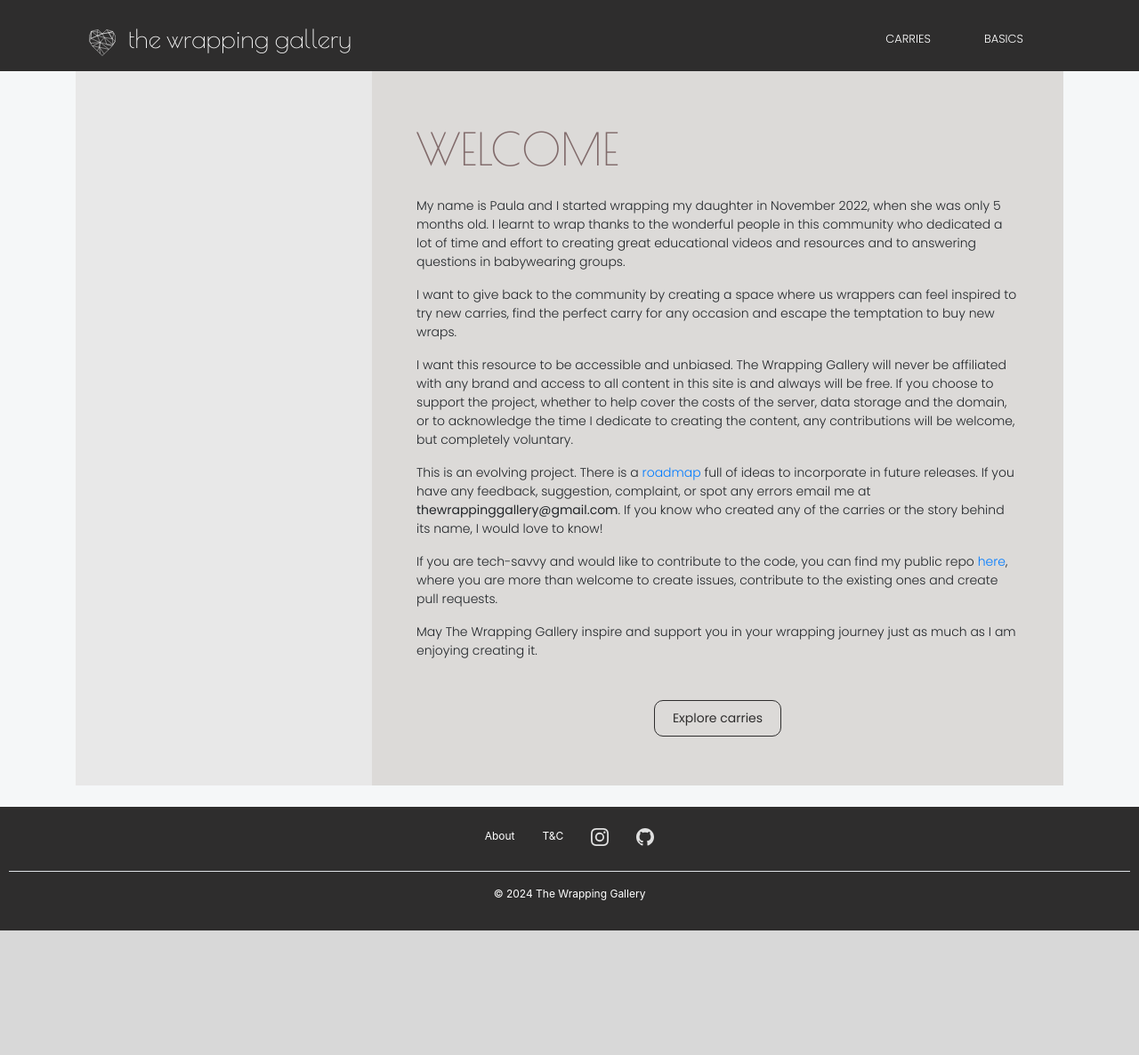
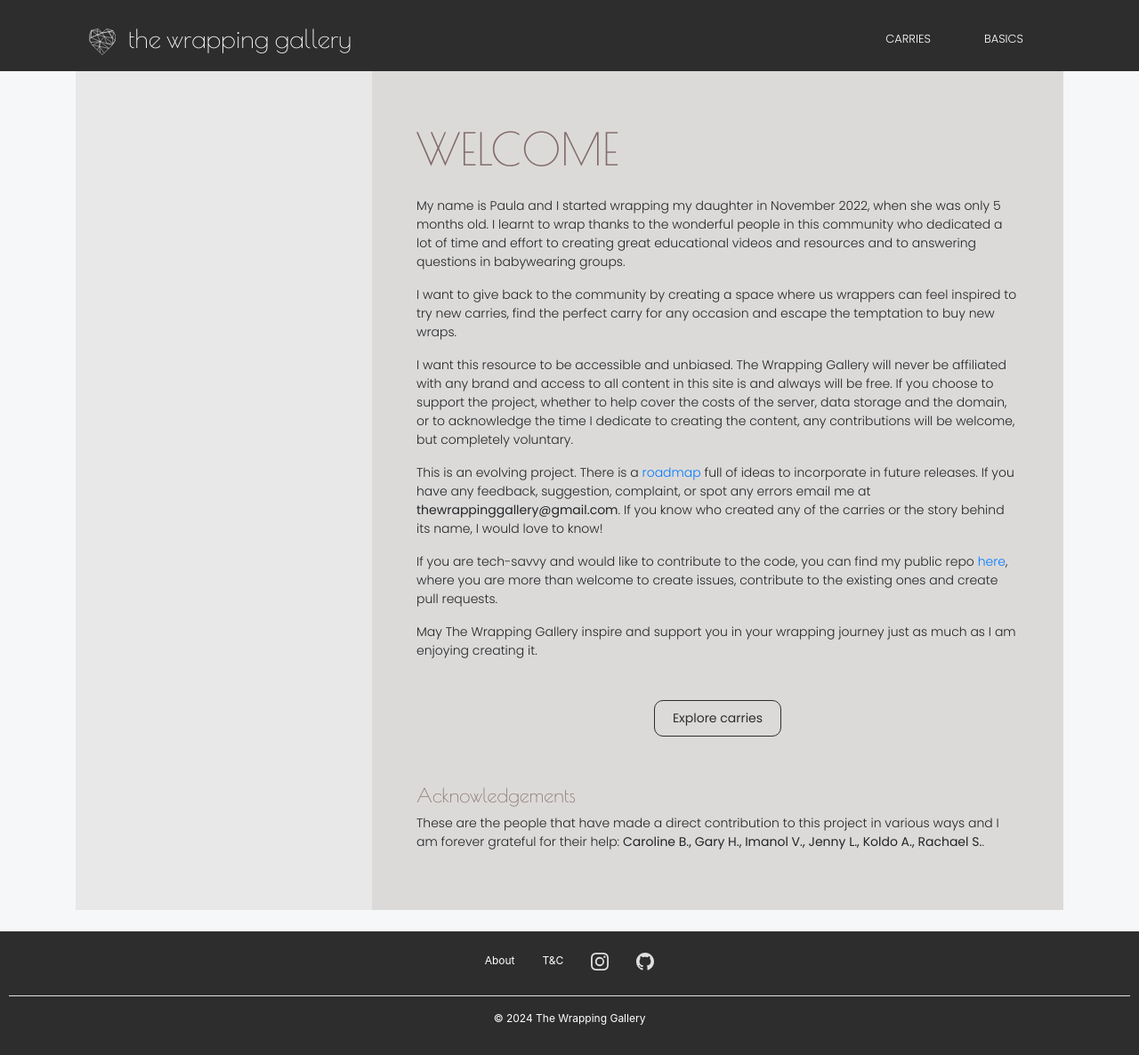
Before and after one commit to paulafernalia/the-wrapping-gallery, a Django app: template wrapping/wrappinggallery/templates/wrappinggallery/about.html in a window 1280 px wide. Shown: the whole page at 89% size. Before the commit the page ends 1046 px from the top, so only its background shows below. Run offline with Django 5.2, Linux system fonts and the light colour scheme; the template is opened without the code that fills it, so the values that code supplies are empty; some libraries are stand-ins or nearby versions; some web fonts are replaced.

Commit message:
Add acknowledgements to about section

```diff
--- a/wrapping/wrappinggallery/templates/wrappinggallery/about.html
+++ b/wrapping/wrappinggallery/templates/wrappinggallery/about.html
@@ -22,16 +22,18 @@
 
         <p class="poppins-light fs16">If you are tech-savvy and would like to contribute to the code, you can find my public repo <a href="https://github.com/paulafernalia/the-wrapping-gallery" target="_blank">here</a>, where you are more than welcome to create issues, contribute to the existing ones and create pull requests.</p>
 
-
-
         <p class="poppins-light fs16">May The Wrapping Gallery inspire and support you in your wrapping journey just as much as I am enjoying creating it.</p>
-
 
 
         <br>
         <div class="btn-container">
             <button type="button" class="btn btn-custom mx-1 poppins-regular fs16" style="border: 1px solid #2e2d2d;" onclick="exploreCarriesBtnClick()">Explore carries</button>
         </div>
+
+        <br><br>
+        <h3 class="poiret-one-regular pink">Acknowledgements</h3>
+        <p class="poppins-light fs16">These are the people that have made a direct contribution to this project in various ways and I am forever grateful for their help: <b>Caroline B., Gary H., Imanol V., Jenny L., Koldo A., Rachael S.</b>.
+
     </div>
 </div>
 <script>
```
